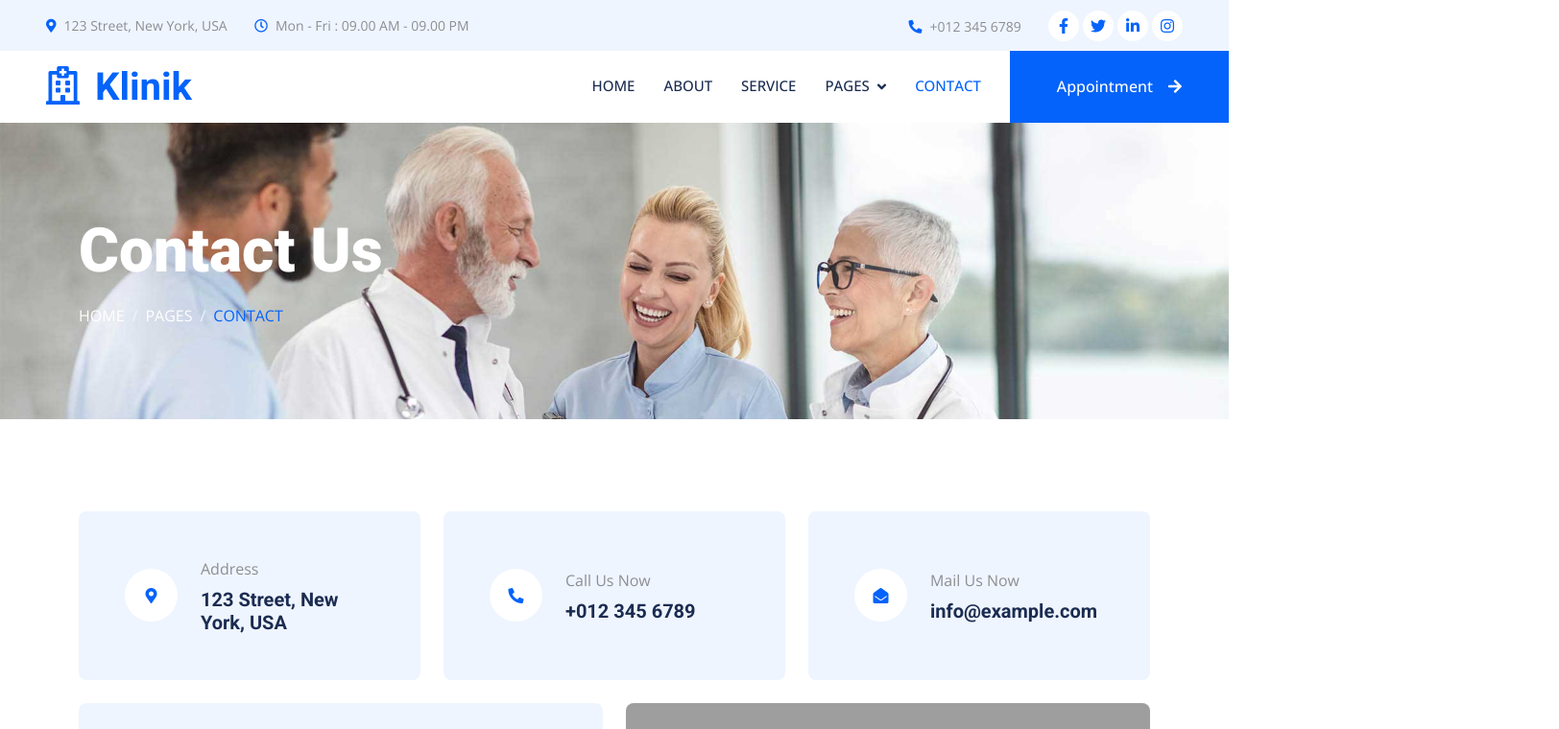
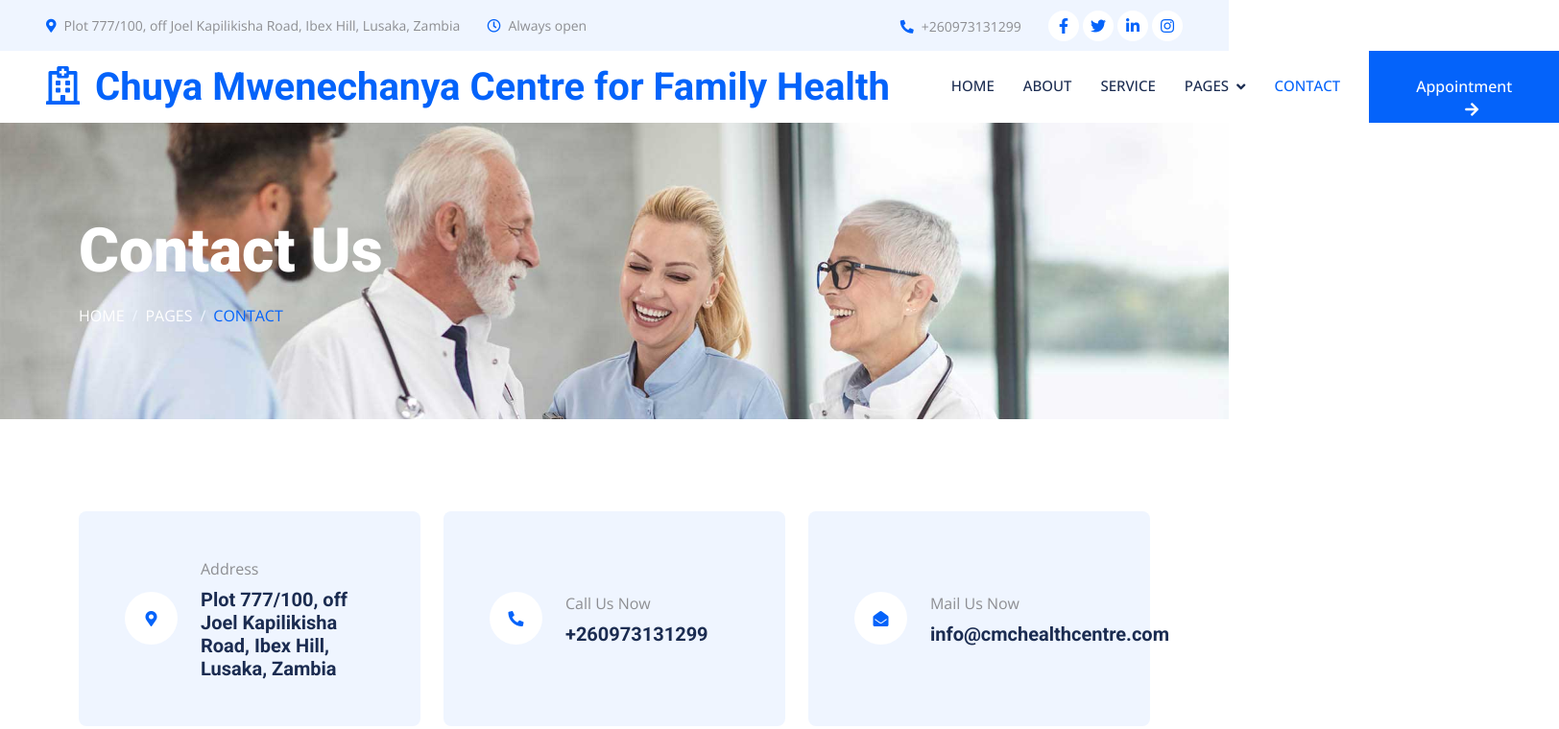
Before and after one commit to CHepplethwaite/cmc_website, a plain HTML site: page contact.html in a window 1280 px wide. Shown: the top 760 px of the page at 96% size, 1624 px wide, since content can reach past the window. Drawn offline with nearby package versions, Linux system fonts and the light colour scheme; grey boxes are pictures that could not be loaded.

Commit message:
Customisations

```diff
--- a/contact.html
+++ b/contact.html
@@ -3,7 +3,7 @@
 
 <head>
     <meta charset="utf-8">
-    <title>Klinik - Clinic Website Template</title>
+    <title>Home - Chuya Mwenechanya Centre for Family Health</title>
     <meta content="width=device-width, initial-scale=1.0" name="viewport">
     <meta content="" name="keywords">
     <meta content="" name="description">
@@ -48,17 +48,17 @@
             <div class="col-lg-7 px-5 text-start">
                 <div class="h-100 d-inline-flex align-items-center py-3 me-4">
                     <small class="fa fa-map-marker-alt text-primary me-2"></small>
-                    <small>123 Street, New York, USA</small>
+                    <small>Plot 777/100, off Joel Kapilikisha Road, Ibex Hill, Lusaka, Zambia</small>
                 </div>
                 <div class="h-100 d-inline-flex align-items-center py-3">
                     <small class="far fa-clock text-primary me-2"></small>
-                    <small>Mon - Fri : 09.00 AM - 09.00 PM</small>
+                    <small>Always open</small>
                 </div>
             </div>
             <div class="col-lg-5 px-5 text-end">
                 <div class="h-100 d-inline-flex align-items-center py-3 me-4">
                     <small class="fa fa-phone-alt text-primary me-2"></small>
-                    <small>+012 345 6789</small>
+                    <small>+260973131299</small>
                 </div>
                 <div class="h-100 d-inline-flex align-items-center">
                     <a class="btn btn-sm-square rounded-circle bg-white text-primary me-1" href=""><i class="fab fa-facebook-f"></i></a>
@@ -75,7 +75,7 @@
     <!-- Navbar Start -->
     <nav class="navbar navbar-expand-lg bg-white navbar-light sticky-top p-0 wow fadeIn" data-wow-delay="0.1s">
         <a href="index.html" class="navbar-brand d-flex align-items-center px-4 px-lg-5">
-            <h1 class="m-0 text-primary"><i class="far fa-hospital me-3"></i>Klinik</h1>
+            <h1 class="m-0 text-primary"><i class="far fa-hospital me-3"></i>Chuya Mwenechanya Centre for Family Health</h1>
         </a>
         <button type="button" class="navbar-toggler me-4" data-bs-toggle="collapse" data-bs-target="#navbarCollapse">
             <span class="navbar-toggler-icon"></span>
@@ -130,7 +130,7 @@
                         </div>
                         <div class="ms-4">
                             <p class="mb-2">Address</p>
-                            <h5 class="mb-0">123 Street, New York, USA</h5>
+                            <h5 class="mb-0">Plot 777/100, off Joel Kapilikisha Road, Ibex Hill, Lusaka, Zambia</h5>
                         </div>
                     </div>
                 </div>
@@ -141,7 +141,7 @@
                         </div>
                         <div class="ms-4">
                             <p class="mb-2">Call Us Now</p>
-                            <h5 class="mb-0">+012 345 6789</h5>
+                            <h5 class="mb-0">+260973131299</h5>
                         </div>
                     </div>
                 </div>
@@ -152,7 +152,7 @@
                         </div>
                         <div class="ms-4">
                             <p class="mb-2">Mail Us Now</p>
-                            <h5 class="mb-0">info@example.com</h5>
+                            <h5 class="mb-0">info@cmchealthcentre.com</h5>
                         </div>
                     </div>
                 </div>
@@ -254,11 +254,7 @@
             <div class="copyright">
                 <div class="row">
                     <div class="col-md-6 text-center text-md-start mb-3 mb-md-0">
-                        &copy; <a class="border-bottom" href="#">Your Site Name</a>, All Right Reserved.
-                    </div>
-                    <div class="col-md-6 text-center text-md-end">
-                        <!--/*** This template is free as long as you keep the footer author’s credit link/attribution link/backlink. If you'd like to use the template without the footer author’s credit link/attribution link/backlink, you can purchase the Credit Removal License from "https://htmlcodex.com/credit-removal". Thank you for your support. ***/-->
-                        Designed By <a class="border-bottom" href="https://htmlcodex.com">HTML Codex</a>
+                        &copy; <a class="border-bottom" href="#">Chuya Mwenechanya Centre for Family Health</a>, All Right Reserved.
                     </div>
                 </div>
             </div>
```
Also changed, not shown: 404.html (+6 -10 lines), about.html (+6 -10 lines), appointment.html (+6 -10 lines), feature.html (+6 -10 lines), index.html (+9 -12 lines), service.html (+6 -10 lines), team.html (+6 -10 lines), testimonial.html (+6 -10 lines).
